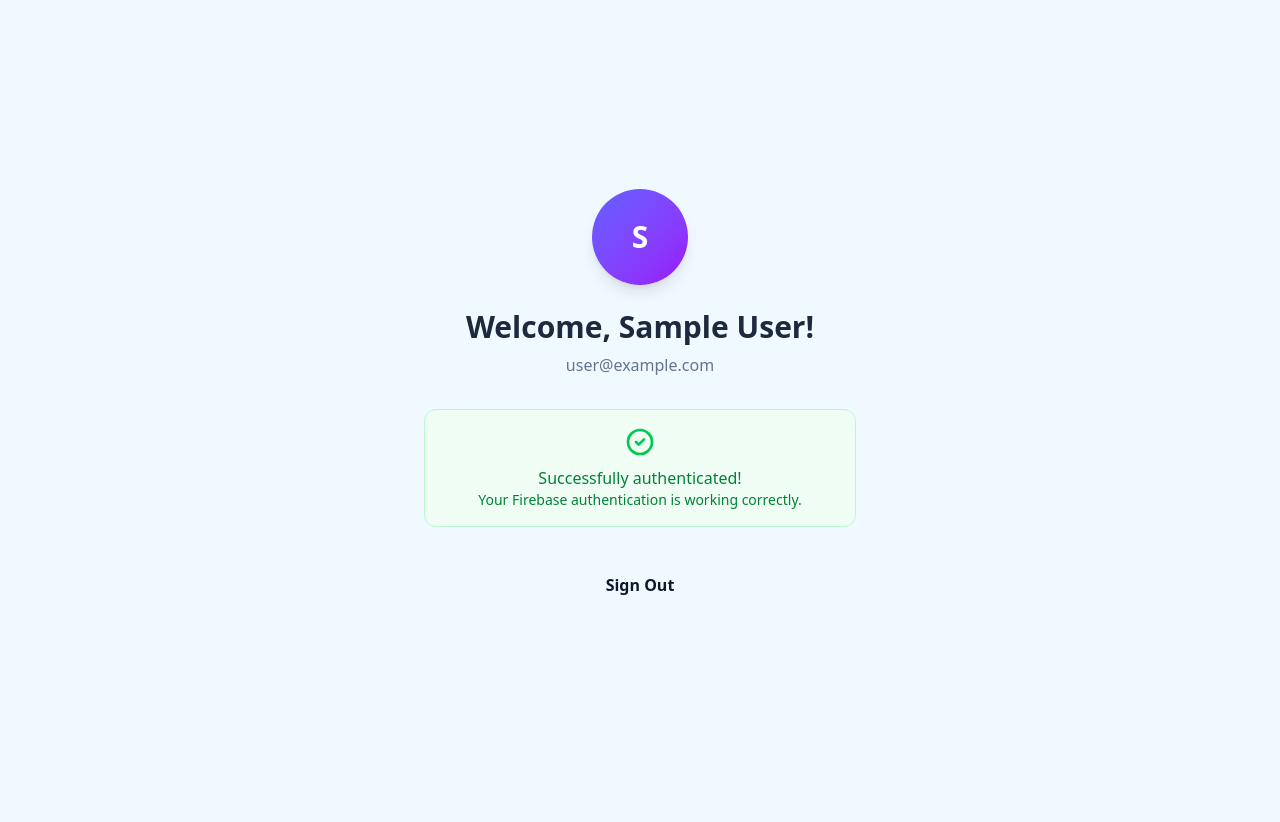
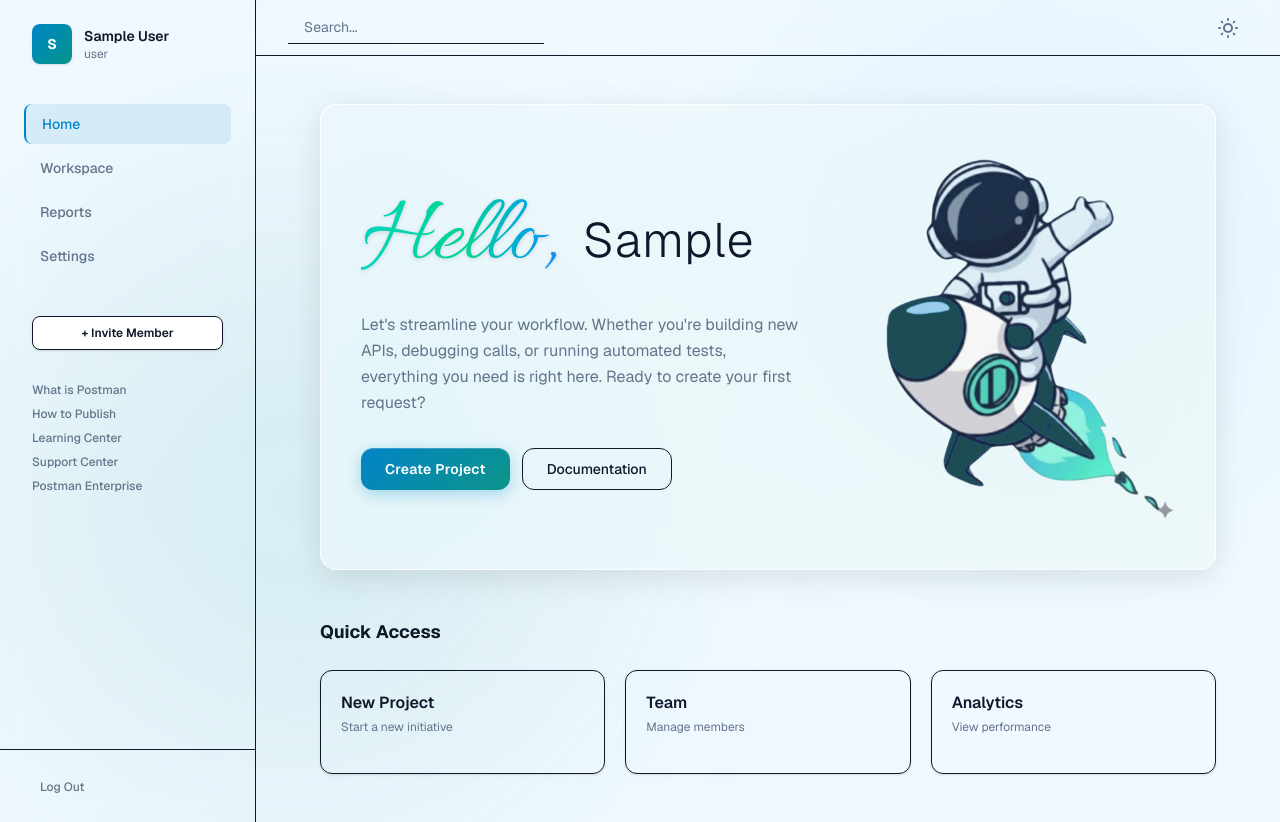
Before and after one commit to CosmoNauts12/CosmoNaut, a Next.js app: page /dashboard in a window 1280 px wide. Before the commit the page ends 800 px from the top, so only its background shows below. Built offline with nearby package versions, Linux system fonts and the light colour scheme; no server answers; sample sign-in values are in the browser's storage.

Commit message:
dashboard ui updated

```diff
--- a/app/components/ThemeToggle.tsx
+++ b/app/components/ThemeToggle.tsx
@@ -8,7 +8,7 @@
     return (
         <button
             onClick={toggleTheme}
-            className="p-3 rounded-xl transition-all duration-300 glass-btn-secondary hover:scale-110 active:scale-95 group"
+            className="p-2 rounded-full transition-all duration-300 text-muted hover:text-primary hover:bg-primary/10 hover:scale-110 active:scale-95 group"
             aria-label="Toggle theme"
         >
             <div className="relative w-6 h-6">
--- a/app/dashboard/page.tsx
+++ b/app/dashboard/page.tsx
@@ -1,12 +1,14 @@
 "use client";
 
-import { useEffect } from "react";
+import { useEffect, useState } from "react";
 import { useRouter } from "next/navigation";
 import { useAuth } from "../components/AuthProvider";
+import ThemeToggle from "../components/ThemeToggle";
 
 export default function Dashboard() {
   const { user, loading, logout } = useAuth();
   const router = useRouter();
+  const [activeTab, setActiveTab] = useState("home");
 
   useEffect(() => {
     if (!loading && !user) {
@@ -21,8 +23,8 @@
 
   if (loading) {
     return (
-      <div className="min-h-screen flex items-center justify-center">
-        <div className="animate-spin rounded-full h-12 w-12 border-b-2 border-indigo-600"></div>
+      <div className="min-h-screen flex items-center justify-center bg-background">
+        <div className="animate-spin rounded-full h-10 w-10 border-b-2 border-primary"></div>
       </div>
     );
   }
@@ -32,47 +34,190 @@
   }
 
   return (
-    <div className="min-h-screen relative overflow-hidden">
-      {/* Animated Gradient Blobs */}
-      <div className="absolute inset-0 pointer-events-none">
-        <div className="blob blob-pink" style={{ top: '10%', right: '20%' }} />
-        <div className="blob blob-cyan" style={{ bottom: '20%', left: '5%' }} />
-        <div className="blob blob-coral" style={{ top: '50%', right: '5%' }} />
-        <div className="blob blob-purple" style={{ top: '5%', left: '30%' }} />
+    <div className="min-h-screen bg-background text-foreground flex overflow-hidden font-sans transition-colors duration-500">
+      {/* Background Splash - Teal Gradient */}
+      <div className="fixed inset-0 pointer-events-none z-0">
+        {/* Subtle top-right blue splash */}
+        <div className="absolute top-0 right-0 w-[500px] h-[500px] bg-primary/5 rounded-full blur-[120px]" />
+        {/* Bottom-left teal splash */}
+        <div className="absolute bottom-0 left-0 w-[600px] h-[600px] bg-secondary/10 rounded-full blur-[120px]" />
       </div>
 
-      {/* Main Content */}
-      <div className="min-h-screen flex items-center justify-center px-8 relative z-10">
-        <div className="glass-card p-10 rounded-3xl w-full max-w-lg text-center">
-          {/* User Avatar */}
-          <div className="w-24 h-24 mx-auto mb-6 rounded-full bg-gradient-to-br from-indigo-500 to-purple-600 flex items-center justify-center text-white text-3xl font-bold shadow-lg">
-            {user.displayName?.charAt(0) || user.email?.charAt(0).toUpperCase() || "U"}
+      {/* Sidebar */}
+      <aside className="w-64 hidden md:flex flex-col border-r border-card-border bg-card-bg/50 backdrop-blur-md z-20">
+        <div className="p-6">
+          {/* User Profile in Sidebar - Minimal */}
+          <div className="flex items-center gap-3 mb-10 px-2">
+            <div className="w-10 h-10 rounded-lg bg-gradient-to-br from-primary to-secondary flex items-center justify-center text-white text-sm font-bold shadow-sm">
+              {user.displayName?.charAt(0).toUpperCase() || "U"}
+            </div>
+            <div className="flex-1 min-w-0">
+              <h3 className="font-semibold text-sm truncate" title={user.displayName || "User"}>
+                {user.displayName || "User"}
+              </h3>
+              <p className="text-xs text-muted truncate" title={user.email || ""}>
+                {user.email?.split('@')[0]}
+              </p>
+            </div>
           </div>
 
-          <h1 className="text-3xl font-bold text-slate-800 mb-2">
-            Welcome{user.displayName ? `, ${user.displayName}` : ""}!
-          </h1>
+          {/* Navigation - No Icons, Text Only */}
+          <nav className="space-y-1">
+            {[
+              { id: 'home', label: 'Home' },
+              { id: 'workspace', label: 'Workspace' },
+              { id: 'reports', label: 'Reports' },
+              { id: 'settings', label: 'Settings' }
+            ].map(item => (
+              <button
+                key={item.id}
+                onClick={() => setActiveTab(item.id)}
+                className={`w-full text-left px-4 py-2.5 rounded-lg text-sm font-medium transition-all duration-200 ${activeTab === item.id
+                  ? 'bg-primary/10 text-primary border-l-2 border-primary'
+                  : 'text-muted hover:text-foreground hover:bg-black/5 dark:hover:bg-white/5'
+                  }`}
+              >
+                {item.label}
+              </button>
+            ))}
+          </nav>
 
-          <p className="text-slate-500 mb-8">
-            {user.email}
-          </p>
-
-          <div className="bg-green-50 border border-green-200 text-green-700 px-4 py-4 rounded-xl mb-8">
-            <svg className="w-8 h-8 mx-auto mb-2 text-green-500" fill="none" stroke="currentColor" viewBox="0 0 24 24">
-              <path strokeLinecap="round" strokeLinejoin="round" strokeWidth={2} d="M9 12l2 2 4-4m6 2a9 9 0 11-18 0 9 9 0 0118 0z" />
-            </svg>
-            <p className="font-medium">Successfully authenticated!</p>
-            <p className="text-sm">Your Firebase authentication is working correctly.</p>
+          {/* Invite CTA - Clean */}
+          <div className="mt-10 px-2">
+            <button className="w-full py-2 px-3 bg-white dark:bg-slate-800 border border-card-border text-foreground text-xs font-semibold rounded-lg shadow-sm hover:border-primary transition-colors">
+              + Invite Member
+            </button>
           </div>
 
-          <button
-            onClick={handleLogout}
-            className="btn-primary w-full py-3.5 rounded-xl font-semibold text-base"
-          >
-            Sign Out
+          {/* Postman Resources */}
+          <div className="mt-8 px-2 space-y-2">
+            {[
+              { label: 'What is Postman', href: '#' },
+              { label: 'How to Publish', href: '#' },
+              { label: 'Learning Center', href: '#' },
+              { label: 'Support Center', href: '#' },
+              { label: 'Postman Enterprise', href: '#' }
+            ].map((link, i) => (
+              <a
+                key={i}
+                href={link.href}
+                className="flex items-center justify-between w-full text-xs font-medium text-muted hover:text-foreground transition-colors group"
+              >
+                <span>{link.label}</span>
+                <svg
+                  width="10"
+                  height="10"
+                  viewBox="0 0 24 24"
+                  fill="none"
+                  stroke="currentColor"
+                  strokeWidth="2"
+                  strokeLinecap="round"
+                  strokeLinejoin="round"
+                  className="opacity-0 group-hover:opacity-100 transition-opacity transform group-hover:translate-x-0.5 group-hover:-translate-y-0.5"
+                >
+                  <line x1="7" y1="17" x2="17" y2="7"></line>
+                  <polyline points="7 7 17 7 17 17"></polyline>
+                </svg>
+              </a>
+            ))}
+          </div>
+        </div>
+
+        {/* Bottom Actions */}
+        <div className="mt-auto p-6 border-t border-card-border">
+          <button onClick={handleLogout} className="text-xs font-medium text-muted hover:text-foreground transition-colors px-4">
+            Log Out
           </button>
         </div>
-      </div>
+      </aside>
+
+      {/* Main Content Area */}
+      <main className="flex-1 flex flex-col min-w-0 relative z-10">
+
+        {/* Top Header */}
+        <header className="h-14 flex items-center justify-between px-8 border-b border-card-border bg-card-bg/30 backdrop-blur-sm sticky top-0 z-30">
+          <div className="flex items-center gap-4">
+            {/* Search Bar - Minimal */}
+            <div className="relative group max-w-sm hidden sm:block">
+              <input
+                type="text"
+                placeholder="Search..."
+                className="px-4 py-1.5 bg-transparent border-b border-input-border text-sm w-64 focus:w-72 transition-all focus:outline-none focus:border-primary placeholder-muted"
+              />
+            </div>
+          </div>
+
+          <div className="flex items-center gap-6">
+            <ThemeToggle />
+          </div>
+        </header>
+
+        {/* Content Container */}
+        <div className="flex-1 overflow-y-auto p-8 md:p-12 scrollbar-hide">
+
+          <div className="max-w-4xl mx-auto">
+            {/* Minimal Welcome Banner - Matching Login Theme (Glass) */}
+            <div className="w-full relative rounded-2xl overflow-hidden min-h-[350px] flex items-center liquid-glass shadow-xl mb-12 border border-card-border group">
+
+              {/* Subtle animated gradient background opacity for depth */}
+              <div className="absolute inset-0 bg-gradient-to-br from-primary/10 to-secondary/10 opacity-50"></div>
+
+              <div className="relative z-10 w-full flex flex-col md:flex-row items-center justify-between p-10 gap-8">
+
+                <div className="text-foreground max-w-lg text-center md:text-left">
+                  <div className="flex flex-wrap items-baseline gap-4 mb-4">
+                    <span className="font-cursive text-10xl md:text-8xl text-transparent bg-clip-text bg-gradient-to-r from-teal-400 via-emerald-400 to-blue-500 drop-shadow-sm leading-none py-2 pr-2">
+                      Hello,
+                    </span>
+                    <span className="text-3xl md:text-5xl font-light tracking-wide text-foreground">
+                      {user.displayName?.split(' ')[0] || "Explorer"}
+                    </span>
+                  </div>
+
+                  <p className="text-base text-muted mb-8 max-w-md font-normal leading-relaxed">
+                    Let's streamline your workflow. Whether you're building new APIs, debugging calls, or running automated tests, everything you need is right here. Ready to create your first request?
+                  </p>
+
+                  <div className="flex flex-wrap gap-3 justify-center md:justify-start">
+                    <button className="glass-btn-primary px-6 py-2.5 rounded-xl text-sm shadow-lg">
+                      Create Project
+                    </button>
+                    <button className="px-6 py-2.5 bg-card-bg border border-input-border text-foreground hover:bg-card-border transition-colors text-sm font-medium rounded-xl">
+                      Documentation
+                    </button>
+                  </div>
+                </div>
+
+                {/* Astronaut Graphic - Much Larger */}
+                <div className="relative w-96 h-96 hidden md:block opacity-100 transform group-hover:scale-105 transition-transform duration-700 ease-in-out -mr-10">
+                  <img
+                    src="/astro.png"
+                    alt="Astronaut"
+                    className="w-full h-full object-contain"
+                  />
+                </div>
+              </div>
+            </div>
+
+            {/* Quick Actions - Clean Cards */}
+            <h2 className="text-lg font-bold mb-6 text-foreground">Quick Access</h2>
+            <div className="grid grid-cols-1 md:grid-cols-3 gap-5">
+              {[
+                { title: 'New Project', desc: 'Start a new initiative' },
+                { title: 'Team', desc: 'Manage members' },
+                { title: 'Analytics', desc: 'View performance' }
+              ].map((item, i) => (
+                <div key={i} className="group p-5 rounded-xl border border-card-border hover:border-primary/50 bg-card-bg hover:bg-card-bg/80 transition-all cursor-pointer shadow-sm hover:shadow-md">
+                  <h3 className="text-base font-semibold mb-1 group-hover:text-primary transition-colors">{item.title}</h3>
+                  <p className="text-xs text-muted">{item.desc}</p>
+                  <div className="mt-4 h-0.5 w-8 bg-card-border group-hover:w-full group-hover:bg-primary/20 transition-all duration-300"></div>
+                </div>
+              ))}
+            </div>
+
+          </div>
+        </div>
+      </main>
     </div>
   );
 }
--- a/app/globals.css
+++ b/app/globals.css
@@ -60,6 +60,7 @@
   --color-muted: var(--muted);
   --font-sans: var(--font-geist-sans);
   --font-mono: var(--font-geist-mono);
+  --font-cursive: var(--font-cursive);
 }
 
 /* ===== GLOBAL BODY ===== */
```
Also changed, not shown: app/layout.tsx (+8 -2 lines), app/forgot-password/page.tsx (line endings or trailing spaces), public/astro.png (added).
